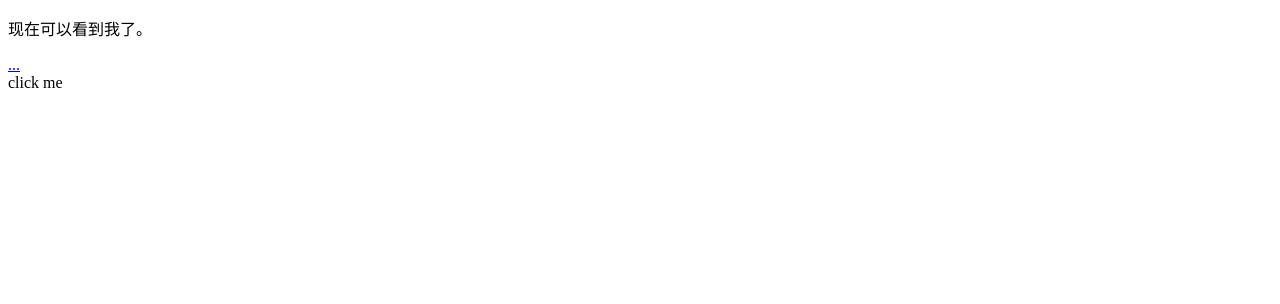
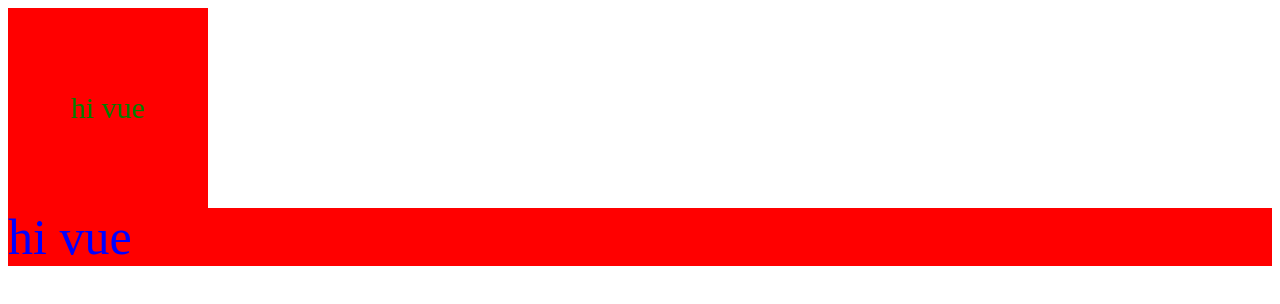
Before and after one commit to LJZSR/basic-vue, a plain HTML site: page index.html in a window 1280 px wide. Drawn offline with Linux system fonts and the light colour scheme.

Commit message:
class & style

```diff
--- a/index.html
+++ b/index.html
@@ -7,30 +7,38 @@
 	</head>
 	<body>
 		<div id="app">
-			<p v-if="seen">现在可以看到我了。</p>
-			<a v-bind:href="url">...</a>
-			<div @click="click1">
-				<div @click.stop="click2">
-					click me
-				</div>
+			<div class="test"
+			style="width: 200px; height: 200px; text-align: center; line-height: 200px;"
+			v-bind:class="{active: isActive, green: isGreen}">
+				hi vue
+			</div>
+			<div
+			v-bind:style="{color: color, fontSize: size, background: isRed ? 'red' : ''}">
+				hi vue
 			</div>
 		</div>
 		<script type="text/javascript">
 			var vm = new Vue({
 				el: "#app",
 				data: {
-					seen: true,
-					url: "http://www.baidu.com"
+					isActive: true,
+					isGreen: true,
+					color: 'blue',
+					size: '50px',
+					isRed: true
 				},
-				methods:{
-					click1: function(){
-						console.log('click1....')
-					},
-					click2: function(){
-						console.log('click2....')
-					}
-				}
 			});
 		</script>
+		<style>
+			.test {
+				font-size: 30px;
+			}
+			.active {
+				background: red;
+			}
+			.green {
+				color: green;
+			}
+		</style>
 	</body>
 </html>
```
